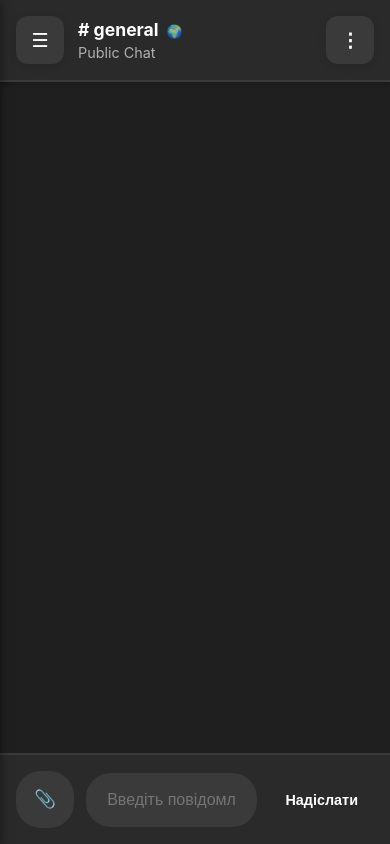
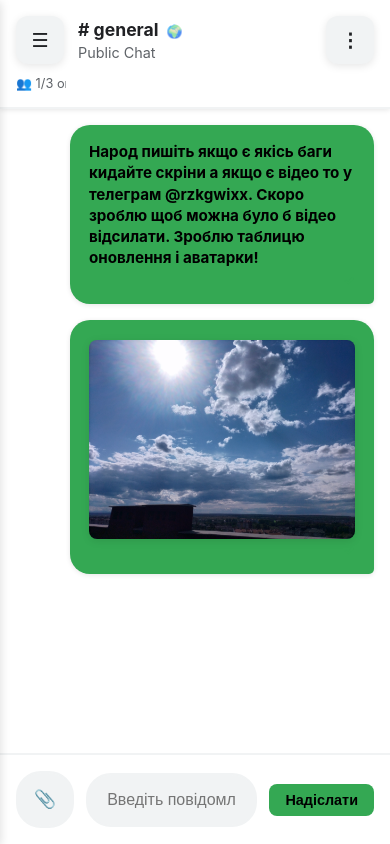
Before and after one commit to RZKGWIXX/March, a Flask app: page /chat in a window 390 px wide. Run offline with Flask 3, Linux system fonts and the light colour scheme; the visitor is signed in with stand-in values (Sample User, id 1); some libraries are stand-ins or nearby versions.

Commit message:
Assistant checkpoint: Fix duplicate variable and button styling
Assistant generated file changes:
- static/main.js: Remove duplicate useMobileInterface declaration, Remove second useMobileInterface declaration
- static/style.css: Fix send button background

---

User prompt:

кнопка надіслати немає фону - Identifier 'useMobileInterface' has already been declared

Replit-Commit-Author: Assistant
Replit-Commit-Session-Id: ba59a027-7c46-48ba-b309-c0bb222347e7

```diff
--- a/static/main.js
+++ b/static/main.js
@@ -34,7 +34,6 @@ document.addEventListener('DOMContentLoaded', () => {
   let userList = [];
   let filteredUsers = [];
   let searchTimeout;
-  let useMobileInterface = window.innerWidth <= 768;
 
   // Theme management
   const savedTheme = localStorage.getItem('theme') || 'light';
--- a/static/style.css
+++ b/static/style.css
@@ -3504,8 +3504,8 @@ body[data-theme="dark"] .members-panel {
 
 .message-form button[type="submit"] {
   padding: 0.5rem 1rem;
-  background: var(--primary);
-  color: white;
+  background: var(--accent-green);
+  color: black;
   border: none;
   border-radius: 8px;
   cursor: pointer;
@@ -3515,3 +3515,8 @@ body[data-theme="dark"] .members-panel {
   white-space: nowrap;
   min-width: 80px;
 }
+
+.message-form button[type="submit"]:hover {
+  background: var(--accent-green-dark);
+  transform: scale(1.05);
+}
```
